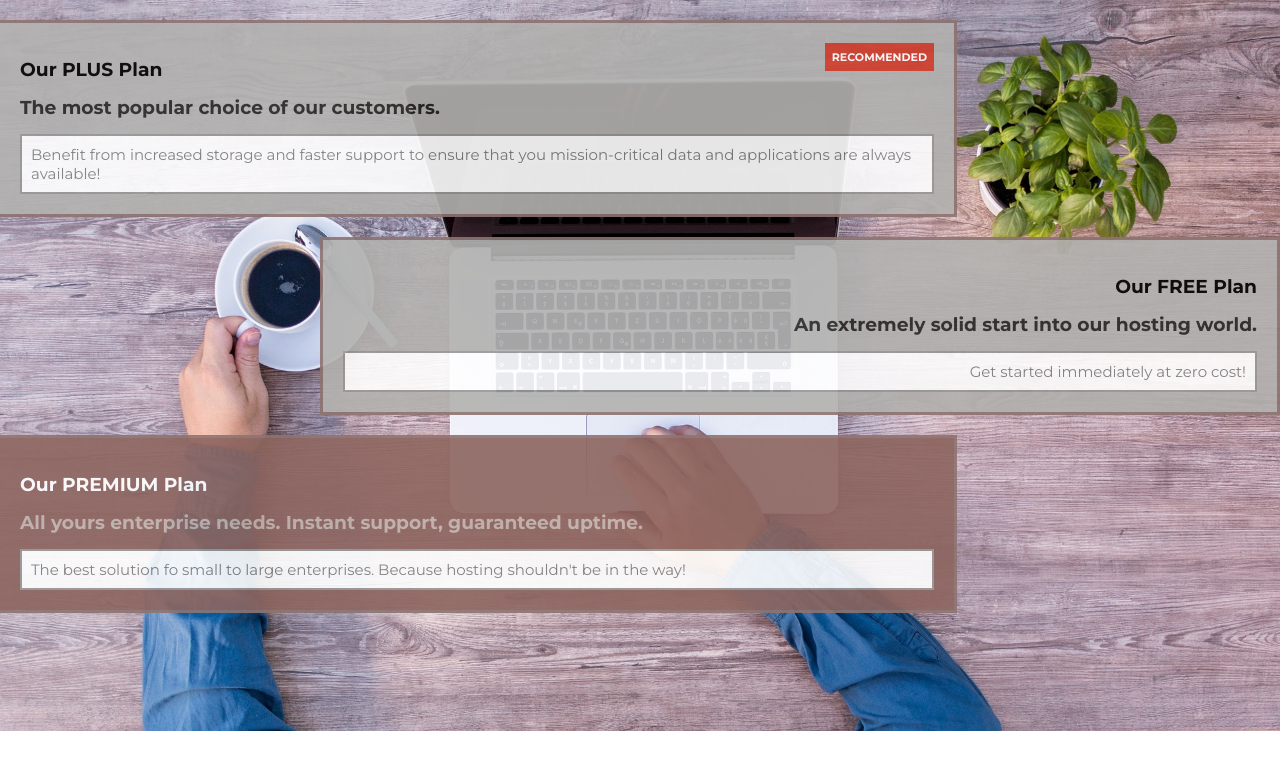
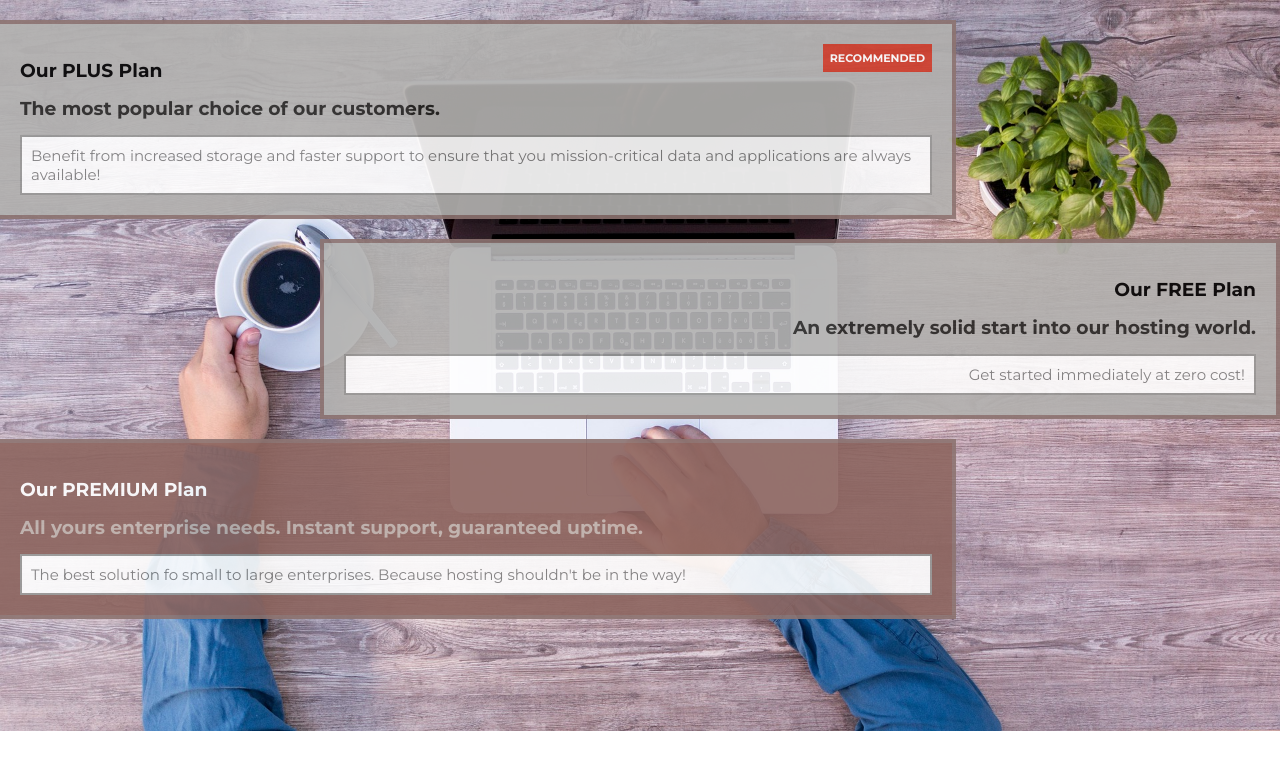
Before and after one commit to alinalukashevich97/html-course-homework-lukashevich, a plain HTML site: page lesson-12-backgrounds/index-ready-spot-host-test-project/packages/index.html in a window 1280 px wide. Drawn offline with Linux system fonts and the light colour scheme.

Commit message:
fix home task 12 task 1

```diff
--- a/lesson-12-backgrounds/index-ready-spot-host-test-project/packages/packages.css
+++ b/lesson-12-backgrounds/index-ready-spot-host-test-project/packages/packages.css
@@ -37,7 +37,7 @@ h3 {
 .containers {
   height: 40%;
   width: 75%;
-  border: 3px solid #8d7471;
+  border: 4px solid #8d7471;
   padding: 20px;
   margin-top: 0;
   margin-bottom: 20px;
@@ -47,18 +47,18 @@ h3 {
 }
 
 .first-container {
-  margin-left: -3px;
+  margin-left: -4px;
   text-align: left;
 }
 
 .second-container {
-  margin-right: -3px;
+  margin-right: -4px;
   margin-left: 25%;
   text-align: right;
 }
 
 .third-container {
-  margin-left: -3px;
+  margin-left: -4px;
   text-align: left;
   background-color: #8d655f;
   color: #c0b3ad;
```
Also changed, not shown: lesson-12-backgrounds/index-ready-spot-host-test-project/packages/index.html (+0 -2 lines).
